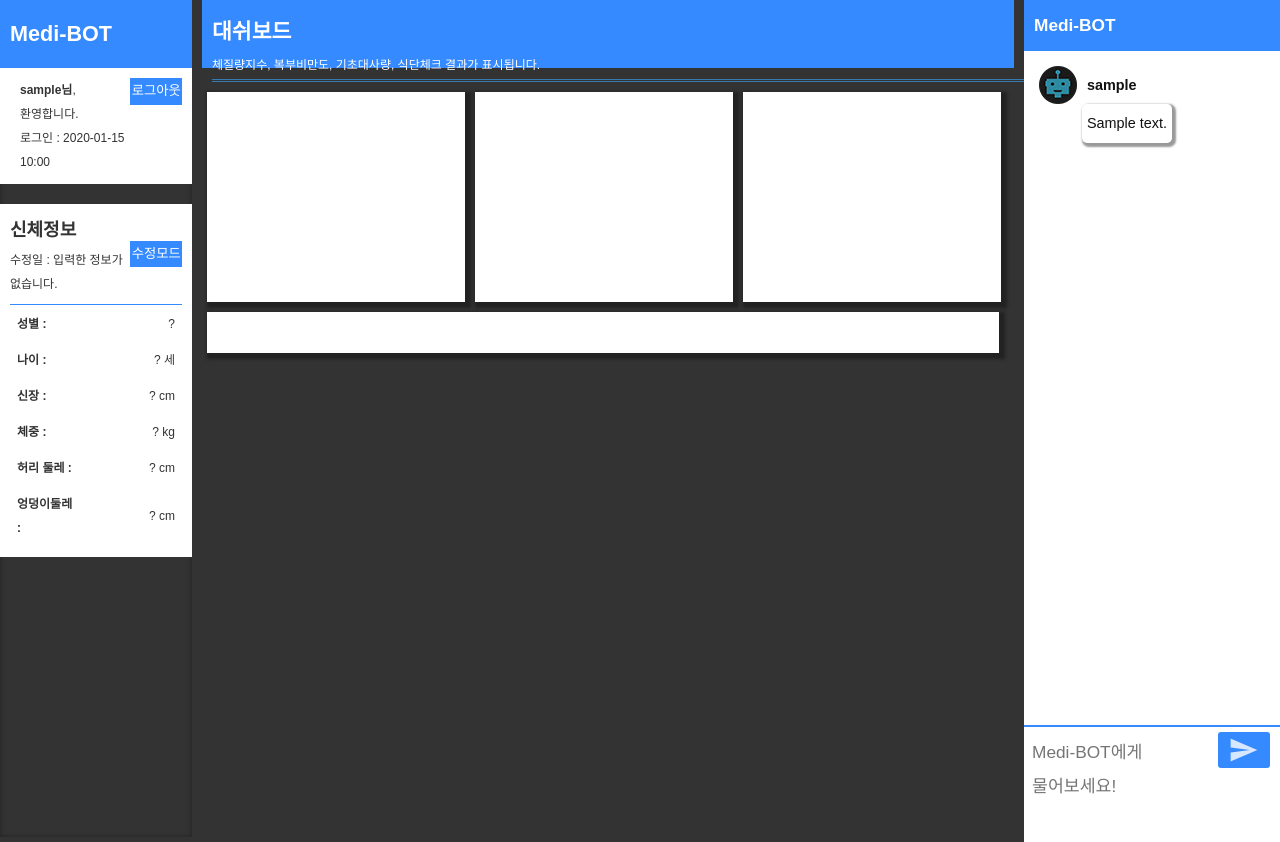
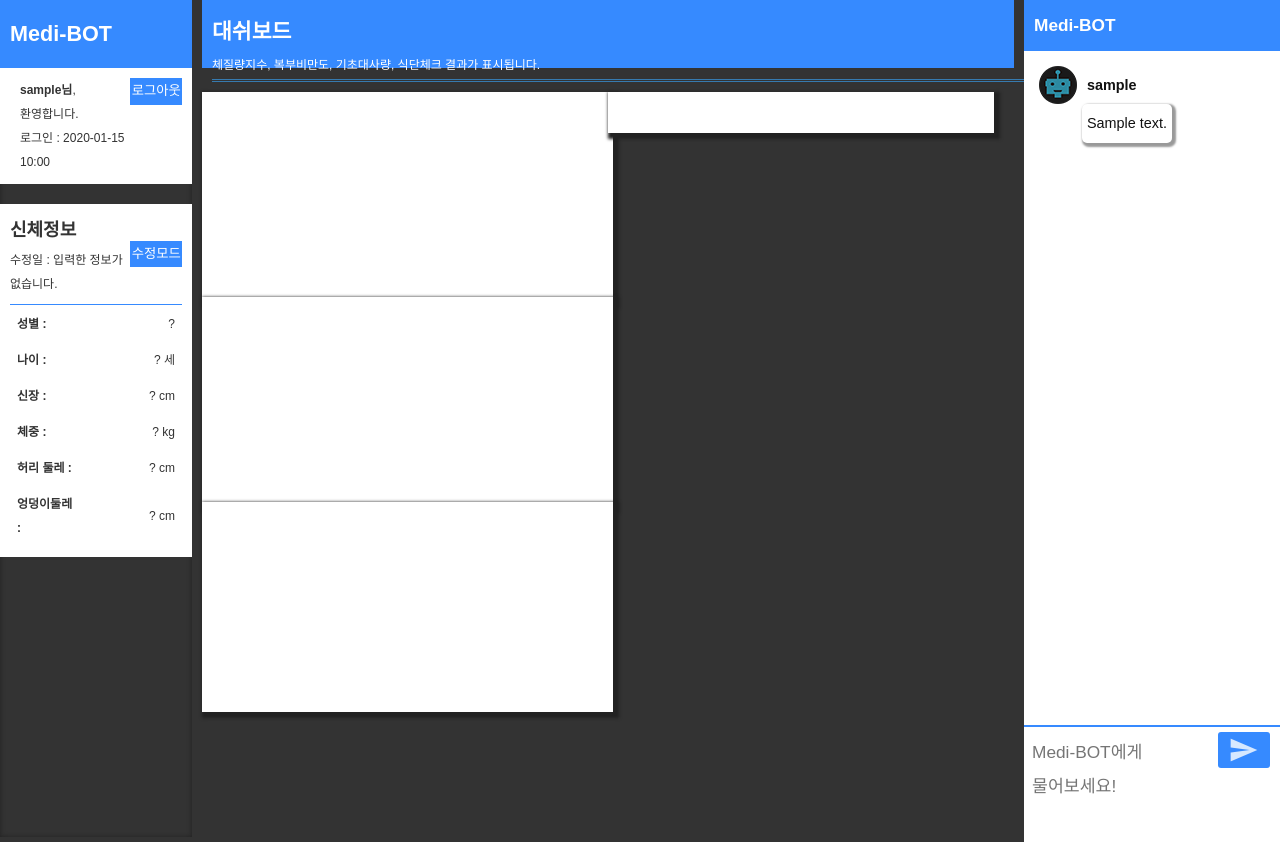
Before and after one commit to jangjaehong/chatbot, a Django app: page / in a window 1280 px wide. Run offline with Django 3.2, Linux system fonts and the light colour scheme; a user stored in the database is signed in; tables that the repository leaves empty hold one stand-in row (values such as "Sample post").

Commit message:
make test

```diff
--- a/medibot/static/medibot/css/manage-page.css
+++ b/medibot/static/medibot/css/manage-page.css
@@ -5,16 +5,16 @@
 
 /* 일일체크 결과창 */
 .result-wrap{width:100%;height:100%;position:relative;background:}
-.result-wrap .result-box{width:calc(33% - 20px);height:200px;margin:0 5px;box-shadow:3px 3px 3px 3px #222222;padding:5px;position:absolute;background:#fff}
+.result-wrap .result-box{width:calc(50% - 5px);height:200px;box-shadow:3px 3px 3px 3px #222222;padding:5px;position:absolute;background:#fff}
 .result-wrap #result-box1{top:0;left:0;}
-.result-wrap #result-box2{top:0;left:33%;}
-.result-wrap #result-box3{top:0;left:66%;}
-.result-wrap #result-box4{width:calc(100% - 30px);height:auto;top:220px;left:0;}
+.result-wrap #result-box2{top:205px;left:0;}
+.result-wrap #result-box3{top:410px;left:0;}
+.result-wrap #result-box4{width:calc(50% - 30px);height:auto;top:0;left:50%;}
 .result-wrap .result-box .none-result{width:100%;height:100%;display:flex;align-items:center;justify-content:center;font-size:1.3em;font-weight:bold}
 
 /* 결과창 그래프 */
 .result-wrap > .result-box > .result-container{width:100%;height:auto;position:relative;color:#333}
-.result-wrap > .result-box > .result-container > .title{font-size: 1.1em;font-weight: bold;}
+.result-wrap > .result-box > .result-container > .title{font-size: 1.2em;font-weight: bold;}
 .result-wrap > .result-box > .result-container > .text-info{width:100%;height:auto;margin-top:10px;}
 .result-wrap > .result-box > .result-container > .container{margin-top:10px;position:relative}
 .result-wrap > .result-box > .result-container > .bullet-container1,
@@ -53,11 +53,11 @@
     display: flex;
     justify-content: center;
 }
-#tooltip.hidden{display:none;}
-#tooltip:after{
+#tooltip.hidden{
+    display:none;
     content: '';
     position:absolute;
-    border-top:10px solid rgba(25, 25, 25, 0.8);
+    border-top:10px solid rgba(255, 0, 0, 0.8);
     border-right:8px solid transparent;
     border-left:8px solid transparent;
     bottom:-10px;
--- a/medibot/templates/medibot/manage_page.html
+++ b/medibot/templates/medibot/manage_page.html
@@ -167,13 +167,13 @@ function makeBullet(category, value, state, age, gender){
 <!-- 결과 콘텐츠 , 동적 추가를 위한 빈 틀 -->
 <div id="empty-result-container" class="result-container" style="display:none">
     <div class="title"></div>
-    <div class="text-info"></div>
     <div class="container">
         <div id="tooltip" class="hidden">
             <p class="text1"></p>
             <p class="text2"></p>
         </div>
     </div>
+    <div class="text-info"></div>
 </div>
 
 <!-- 기록확인을 위한 데이터 공간 -->
```
